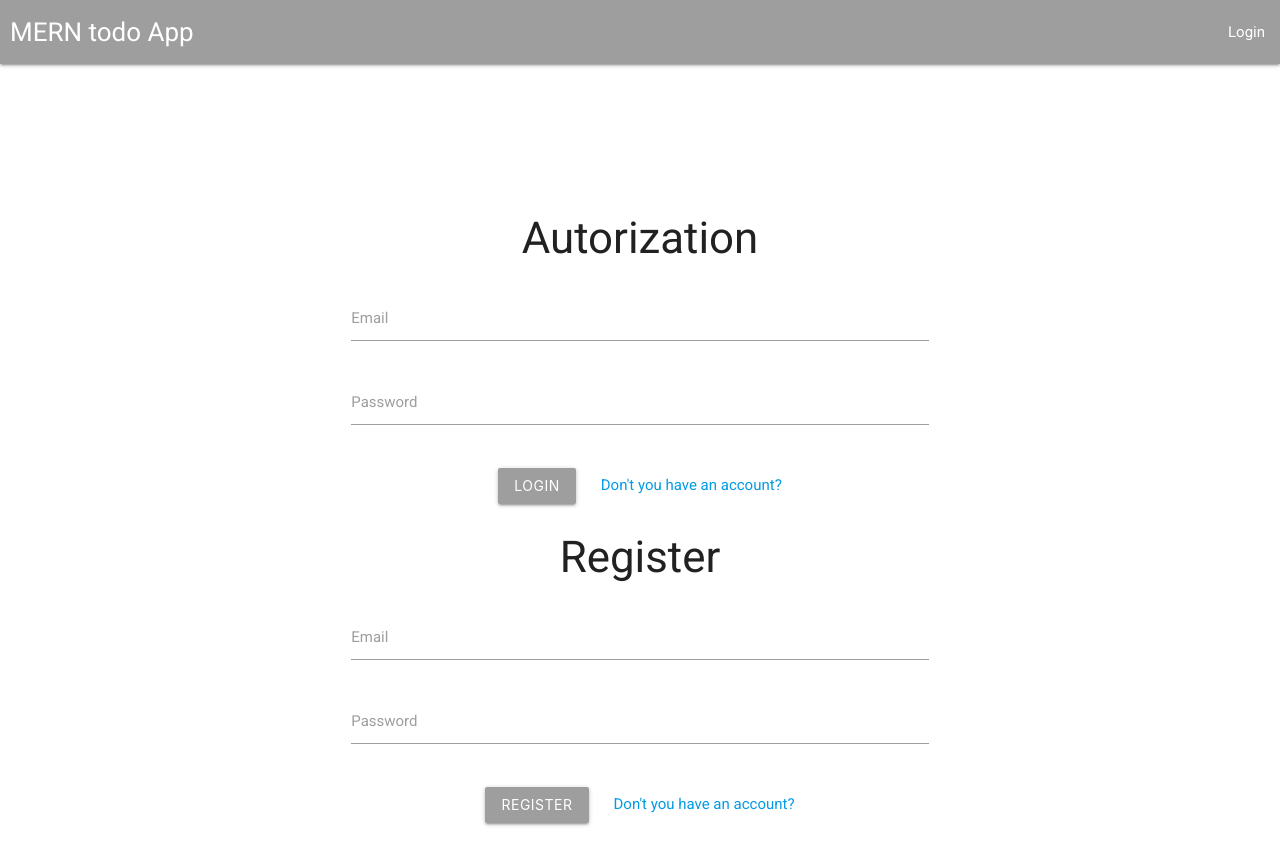
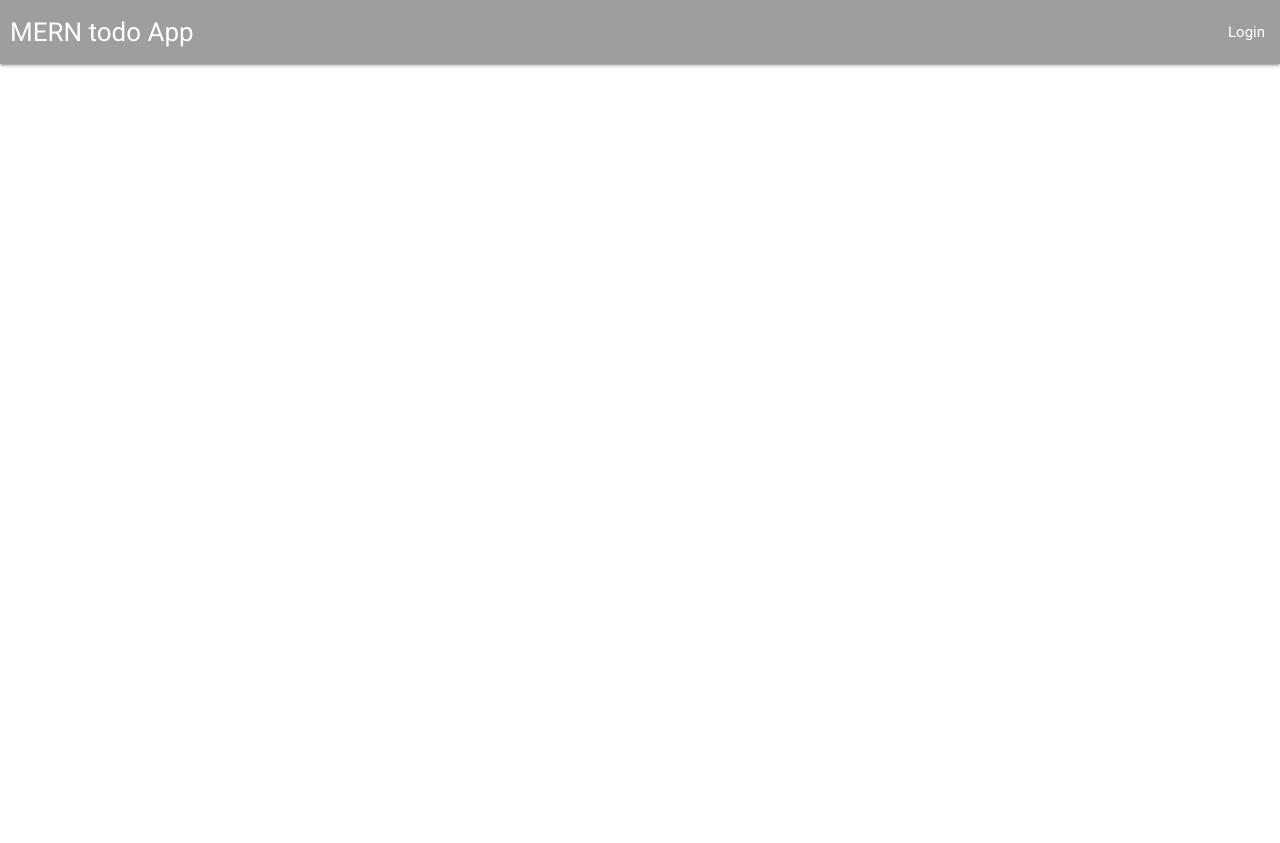
Before and after one commit to elis-11/apartment-filter, a React (Create React App) app: page / in a window 1280 px wide. After the commit the page ends 800 px from the top, so only its background shows below. Built offline with nearby package versions, Linux system fonts and the light colour scheme.

Commit message:
Link, R-R-D@5

```diff
--- a/package.json
+++ b/package.json
@@ -11,7 +11,7 @@
     "node-sass": "^7.0.0",
     "react": "^17.0.2",
     "react-dom": "^17.0.2",
-    "react-router-dom": "^6.2.1",
+    "react-router-dom": "^5.2.0",
     "react-scripts": "5.0.0",
     "web-vitals": "^2.1.2"
   },
--- a/src/components/pages/Auth/Auth.jsx
+++ b/src/components/pages/Auth/Auth.jsx
@@ -1,11 +1,16 @@
 import React from "react";
-import './Auth.scss'
+import { BrowserRouter, Switch, Route, Link} from "react-router-dom";
+import "./Auth.scss";
 
 const Auth = () => {
   return (
+    <BrowserRouter>
+      <Switch>
         <React.Fragment>
           <div className="container">
             <div className="auth">
+
+              <Route path="/login">
                 <h3>Autorization</h3>
                 <form className="form form-login">
                   <div className="row">
@@ -14,7 +19,11 @@ const Auth = () => {
                       <label htmlFor="email">Email</label>
                     </div>
                     <div className="input-field col s12">
-                <input type="password" name="password" className="validation" />
+                      <input
+                        type="password"
+                        name="password"
+                        className="validation"
+                      />
                       <label htmlFor="password">Password</label>
                     </div>
                   </div>
@@ -22,9 +31,14 @@ const Auth = () => {
                     <button className="wawes-effect wawes-light btn grey">
                       Login
                     </button>
-              <a href="/" className="btn-outline btn-reg">Don't you have an account?</a>
+                    <Link to="/register" className="btn-outline btn-reg">
+                      Don't you have an account?
+                    </Link>
                   </div>
                 </form>
+              </Route>
+
+              <Route path="/register">
                 <h3>Register</h3>
                 <form className="form form-login">
                   <div className="row">
@@ -33,7 +47,11 @@ const Auth = () => {
                       <label htmlFor="email">Email</label>
                     </div>
                     <div className="input-field col s12">
-                <input type="password" name="password" className="validation" />
+                      <input
+                        type="password"
+                        name="password"
+                        className="validation"
+                      />
                       <label htmlFor="password">Password</label>
                     </div>
                   </div>
@@ -41,12 +59,17 @@ const Auth = () => {
                     <button className="wawes-effect wawes-light btn grey">
                       Register
                     </button>
-              <a href="/" className="btn-outline btn-reg">Don't you have an account?</a>
+                    <Link to="/login" className="btn-outline btn-reg">
+                      Don't you have an account?
+                    </Link>
                   </div>
                 </form>
+              </Route>
             </div>
           </div>
         </React.Fragment>
+      </Switch>
+    </BrowserRouter>
   );
 };
 
```
Also changed, not shown: 1 other file (tests, documents, lock files or other folders). Lines whose indentation alone changed are shown as unchanged.
